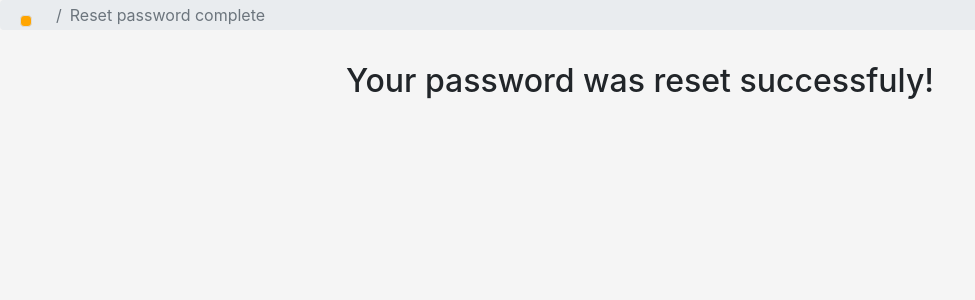
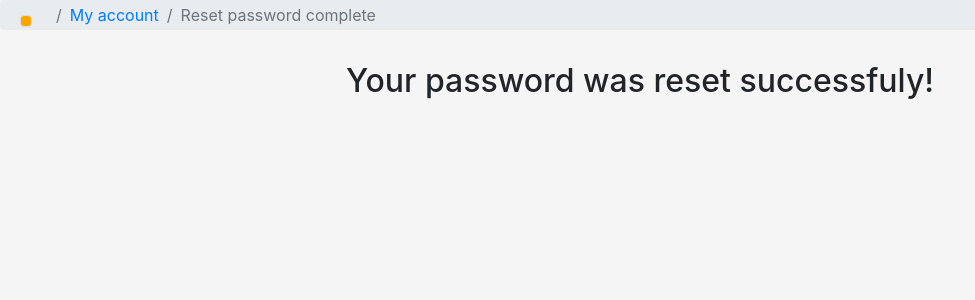
Before and after one commit to BrRoman/ordomatic-django, a Django app: template ordomatic/apps/accounts/templates/accounts/reset_password_complete.html in a window 1280 px wide. Shown: the part 69-369 px from the top of the page, without its empty margins (0-975 px from the left). Run offline with Django 3.2, Linux system fonts and the light colour scheme; the template is opened without the code that fills it, so the values that code supplies are empty; style sheets or scripts are compiled from the project's sources; some libraries are stand-ins or nearby versions; some web fonts are replaced.

Commit message:
Reset password complete: breadcrumbs.

```diff
--- a/ordomatic/apps/accounts/templates/accounts/reset_password_complete.html
+++ b/ordomatic/apps/accounts/templates/accounts/reset_password_complete.html
@@ -1,6 +1,7 @@
 {% extends 'main.html' %}
 
 {% block breadcrumbs %}
+    <li class="breadcrumb-item"><a href={% url 'accounts:details' %}>My account</a></li>
     <li class="breadcrumb-item active">Reset password complete</li>
 {% endblock breadcrumbs %}
 
```
